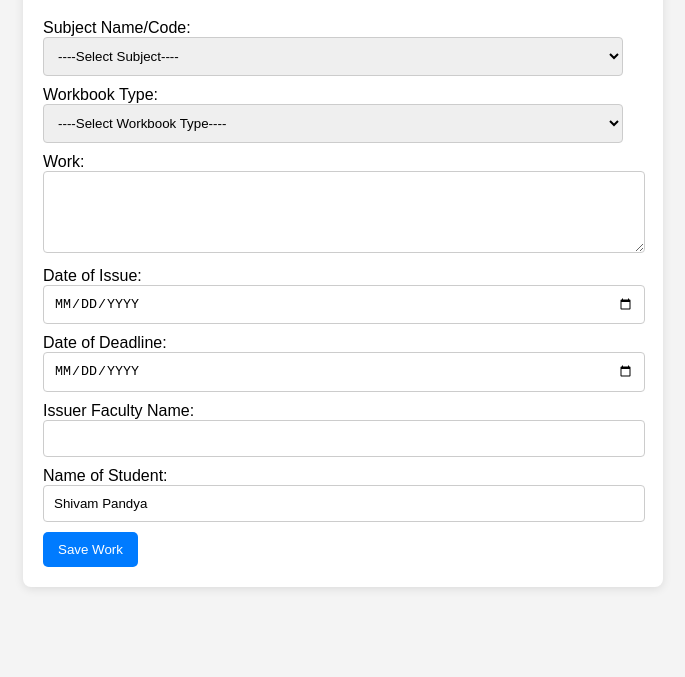
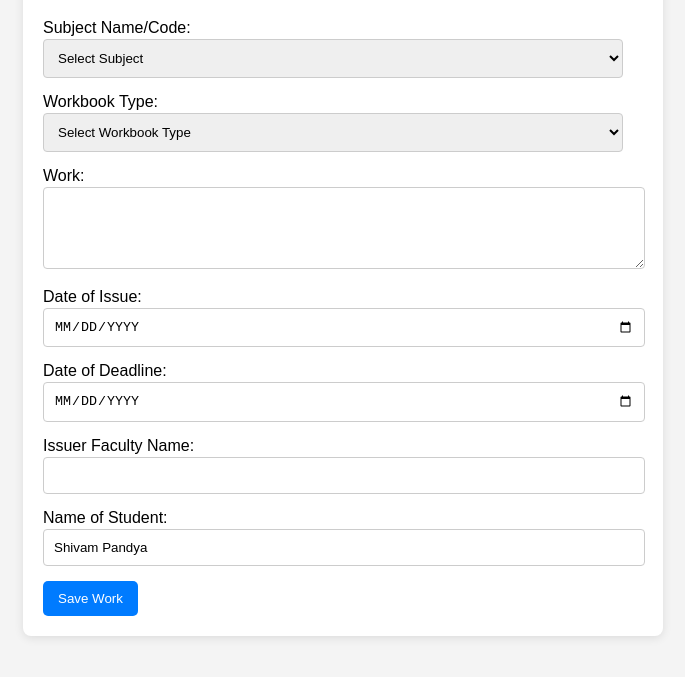
Before and after one commit to shivam-pandya-8118/Collage_Work_Tracker, a plain HTML site: page index.html in a window 1280 px wide. Shown: the part 101-778 px from the top of the page, without its empty margins (297-982 px from the left). Drawn offline with Linux system fonts and the light colour scheme.

Commit message:
Update index.html

```diff
--- a/index.html
+++ b/index.html
@@ -31,7 +31,8 @@
         select,
         textarea {
             width: calc(100% - 20px);
-            margin-bottom: 10px;
+            margin-bottom: 15px;
+            margin-top: 2px;
             padding: 10px;
             border-radius: 4px;
             border: 1px solid #ccc;
@@ -74,7 +75,7 @@
         <form id="workForm">
             <label for="subject">Subject Name/Code:</label>
             <select id="subject" required>
-                <option value="Not Valid">----Select Subject----</option>
+                <option value="Not Valid">Select Subject</option>
                 <option value="Engineering Chemistry/DI01000071">Engineering Chemistry/DI01000071</option>
                 <option value="Applied Mathematics/DI02000011">Applied Mathematics/DI02000011</option>
                 <option value="Environmental Sustainability/DI02000051">Environmental Sustainability/DI02000051</option>
@@ -84,15 +85,18 @@
                 <option value="Scripting Language Python/DI02000101">Scripting Language Python/DI02000101</option>
                 <option value="Contributor Personality Development/DI02000131">Contributor Personality
                     Development/DI02000131</option>
+                <option value="Integrated Personality Development Course/DI02000141">Integrated Personality
+                    Development Course/DI02000141</option>
                 <option value="Essence of Indian Knowledge and Tradition/DI02000141">Essence of Indian Knowledge and
-                    Tradition/DI02000141</option>
+                    Tradition/DI02000151</option>
             </select>
 
             <label for="workbookType">Workbook Type:</label>
             <select id="workbookType" required>
-                <option value="Not Valid">----Select Workbook Type----</option>
+                <option value="Not Valid">Select Workbook Type</option>
                 <option value="Fairbook">Fairbook</option>
-                <option value="Work/Textbook">Work/Textbook</option>
+                <option value="Work/Textbook">Workbook/Textbook</option>
+                <option value="Assignment">Assignment</option>
                 <option value="Lab Manual">Lab Manual</option>
                 <option value="Tutorial Book">Tutorial Book</option>
             </select>
```
